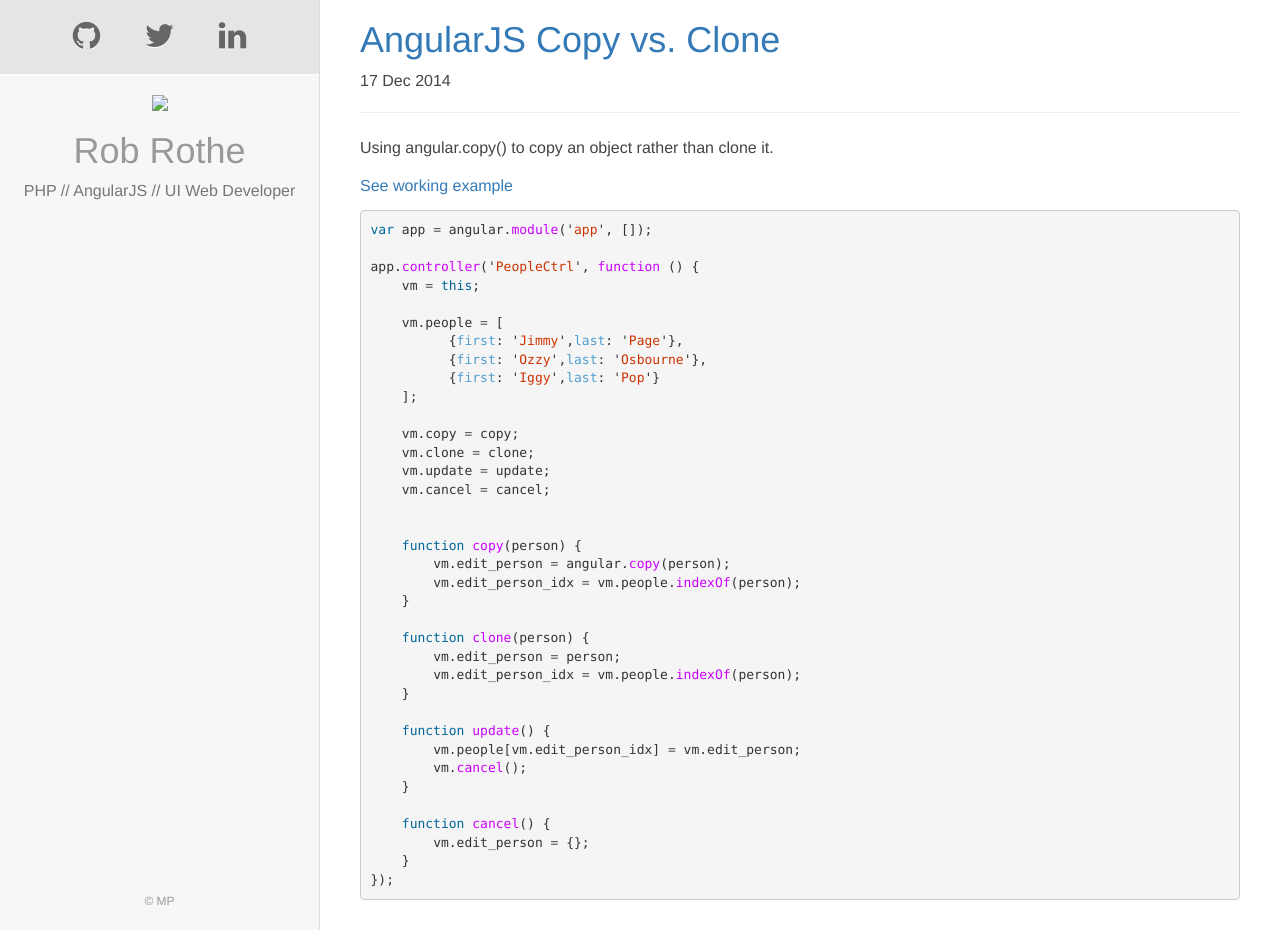
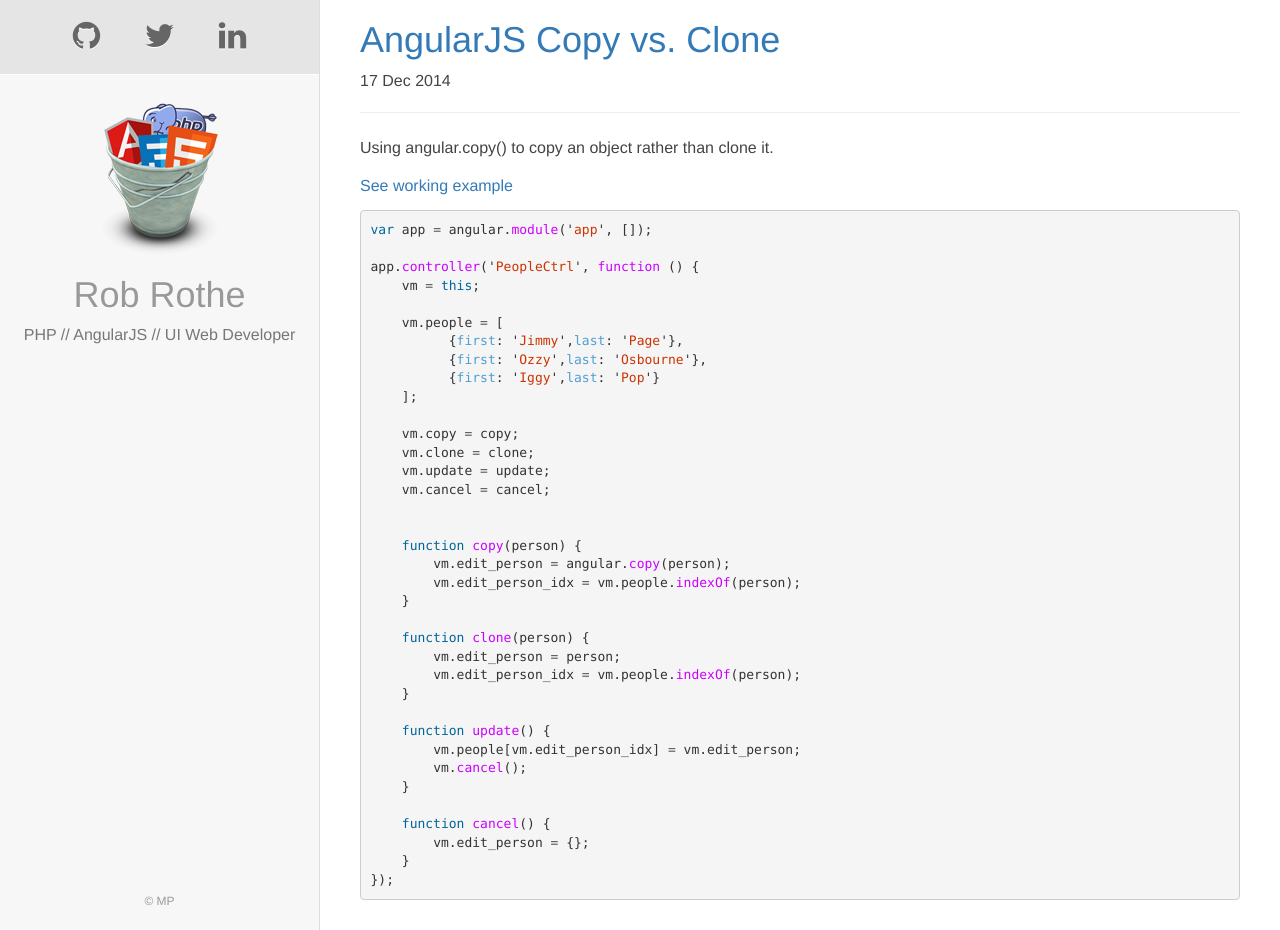
Before and after one commit to robrothedev/robrothedev.github.io, a Jekyll site: the page built from index.html, in a window 1280 px wide and 930 px high. Built offline with Jekyll 4.4.1, drawn with Linux system fonts in a browser that asks for light colours; nearby versions of some CDN libraries; the list of posts is cut into pages by our own code.

Commit message:
Added links

```diff
--- a/_layouts/default.html
+++ b/_layouts/default.html
@@ -6,11 +6,11 @@
   <body>
     <div class="sidebar">
     <ul class="icons-list">
-      <li><a href="#"><span class="fa fa-github fa-2x"></span></a></li>
-      <li><a href="#"><span class="fa fa-twitter fa-2x"></span></a></li>
-      <li><a href="#"><span class="fa fa-linkedin fa-2x"></span></a></li>
+      <li><a href="http://github.com/robrothedev"><span class="fa fa-github fa-2x"></span></a></li>
+      <li><a href="http://twitter.com/robrothedev"><span class="fa fa-twitter fa-2x"></span></a></li>
+      <li><a href="http://www.linkedin.com/pub/rob-rothe/64/407/b80"><span class="fa fa-linkedin fa-2x"></span></a></li>
     </ul>
-    <img src="bucket.png" class="bucket">
+    <img src="{{ site.baseurl }}public/images/bucket.png" class="bucket">
     <h3><a href="#">{{ site.title }}</a></h3>
     <p>{{ site.tagline }}</p>
     <footer>
```
